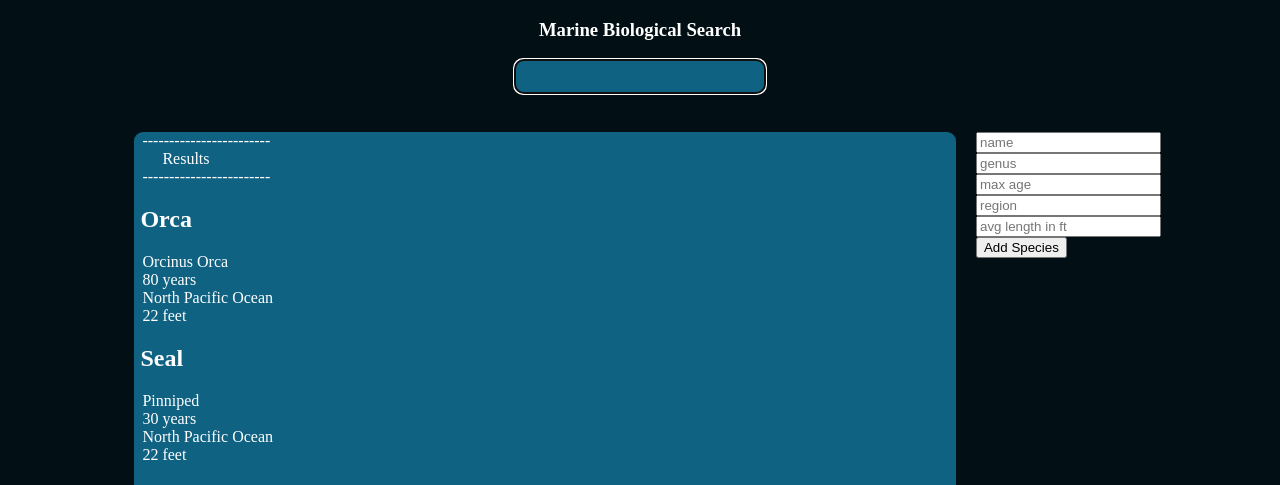
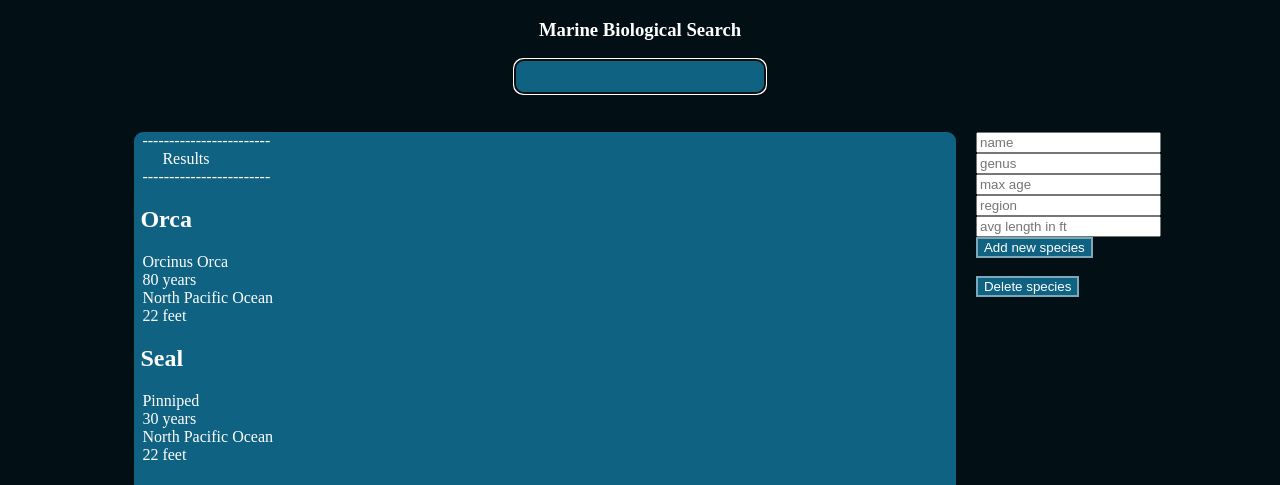
Before and after one commit to SanfordGabrielle/MarineServer, a Flask app: page / in a window 1280 px wide. Shown: the top 485 px of the page. Run offline with Flask 2, Linux system fonts and the light colour scheme; data comes from the database, SQL or seed files in the repository; both versions use the stored data as it was after the commit.

Commit message:
Delete functionality completed, and code cleaned up. Delete is based on name only, v1. POST request sent to /delete

```diff
--- a/main.py
+++ b/main.py
@@ -16,7 +16,7 @@ def get_db_connection():
     return conn
 
 
-@app.route("/", methods=['POST', 'GET'])
+@app.route("/", methods=['POST', 'GET', 'DELETE'])
 def index():
     conn = get_db_connection()
     species = conn.execute('SELECT * FROM species').fetchall()
@@ -26,13 +26,27 @@ def index():
 
 @app.route("/create", methods=['POST'])
 def insertspecies():
-    data = request.form
     conn = get_db_connection()
+    form = request.form
+    data = list(form.values())
+
     query = f'INSERT INTO species (name, genus, max_age, region, average_size)' \
             f' VALUES (?, ?, ?, ?, ?)'
+    conn.execute(query, data)
 
-    data = list(data.values())
-    conn.execute(query, data)
+    conn.commit()
+    conn.close()
+    return Response("{'a':'b'}", status=201, mimetype='application/json')
+
+
+@app.route("/delete", methods=['POST'])
+def deletespecies():
+    conn = get_db_connection()
+    form = request.form
+    data = list(form.values())
+
+    query = f'DELETE FROM species WHERE name = ?'
+    conn.execute(query, (data[0],))
 
     conn.commit()
     conn.close()
--- a/static/css/searchbox.css
+++ b/static/css/searchbox.css
@@ -42,3 +42,9 @@ input.searchbox {
     border-radius: 9px;
     font-size:14pt;
 }
+
+input.formbutton {
+    background-color:#106282;
+    color:white;
+    border: 2px solid #7ca9ba;
+}
--- a/static/js/marineserver.js
+++ b/static/js/marineserver.js
@@ -1,14 +1,24 @@
-function validateForm()
+function validateForm(buttonname)
 {
     var myForm = document.getElementById("speciesform");
-    if (myForm["name"].value == "" || myForm["genus"].value == "" || myForm["max_age"].value == "" ||
-        myForm["region"].value == "" || myForm["average_size"].value == "")
+    if ((myForm["name"].value == "" || myForm["genus"].value == "" || myForm["max_age"].value == "" ||
+        myForm["region"].value == "" || myForm["average_size"].value == "") && buttonname != "deletebutton" )
     {
         alert("All fields must contain values!");
         return false;
     }
+    else
+    {
+        myForm.method = "post";
 
-    myForm.submit();
-    myForm.reset();
+        if(buttonname == "createbutton")
+            myForm.action = "/create";
+        if(buttonname == "deletebutton")
+            myForm.action = "/delete"
+
+        myForm.submit();
+        myForm.reset();
+    }
+
     return false;
 }
--- a/templates/home.html
+++ b/templates/home.html
@@ -32,13 +32,16 @@
     </div>
     <div class="entrybox">
         <iframe name="ghost" id="ghost" style="display: none"></iframe>
-        <form id="speciesform" action="/create" method="POST" target="ghost" onsubmit="return validateForm()">
+        <form id="speciesform" target="ghost" onsubmit="return validateForm(this.submitted)">
             <input type="text" name="name" placeholder="name"/><br>
             <input type="text" name="genus" placeholder="genus"/><br>
             <input type="number" name="max_age" placeholder="max age"/><br>
             <input type="text" name="region" placeholder="region"/><br>
             <input type="number" name="average_size" placeholder="avg length in ft"/><br>
-            <button type="submit">Add Species</button>
+            <input class="formbutton" onclick="this.form.submitted=this.name;" type="submit" name="createbutton" value="Add new species"/>
+            <br>
+            <br>
+            <input class="formbutton" onclick="this.form.submitted=this.name;" type="submit" name="deletebutton" value="Delete species"/>
         </form>
     </div>
 
```
Also changed, not shown: database.db.
